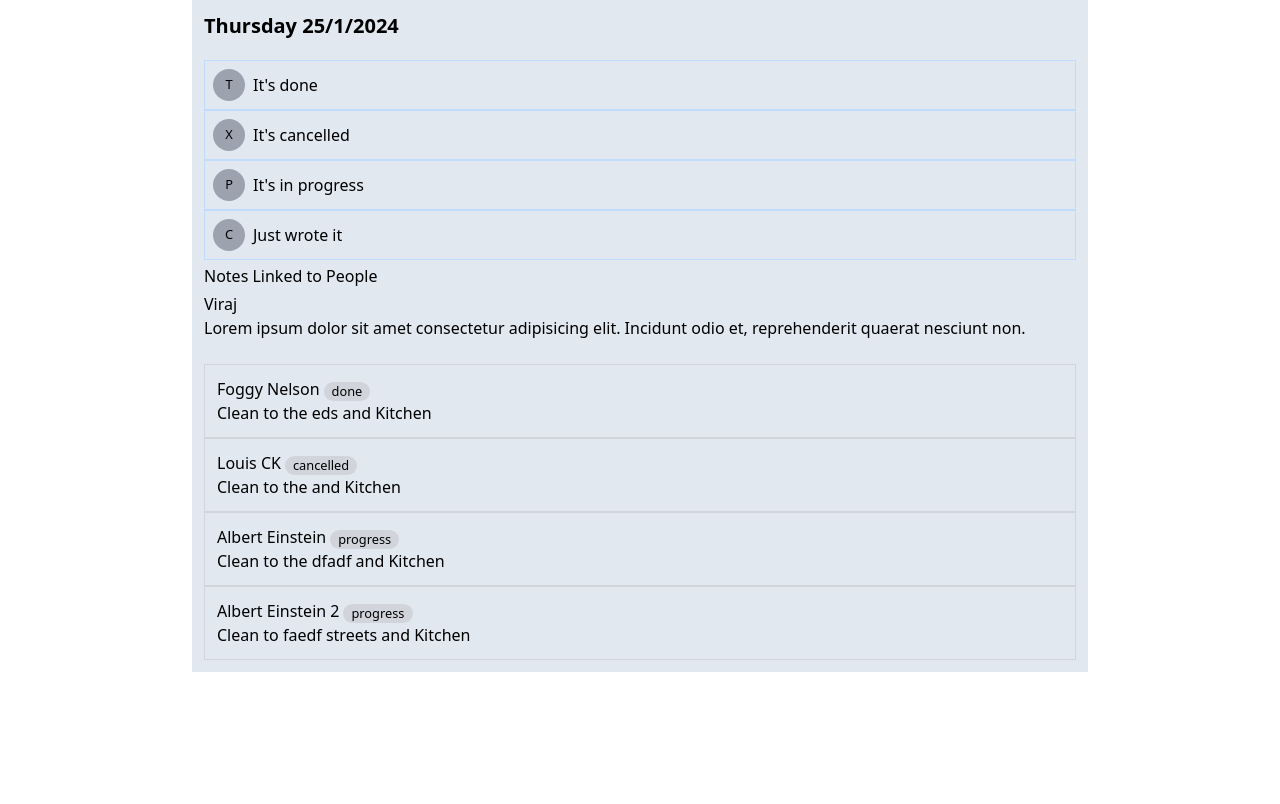
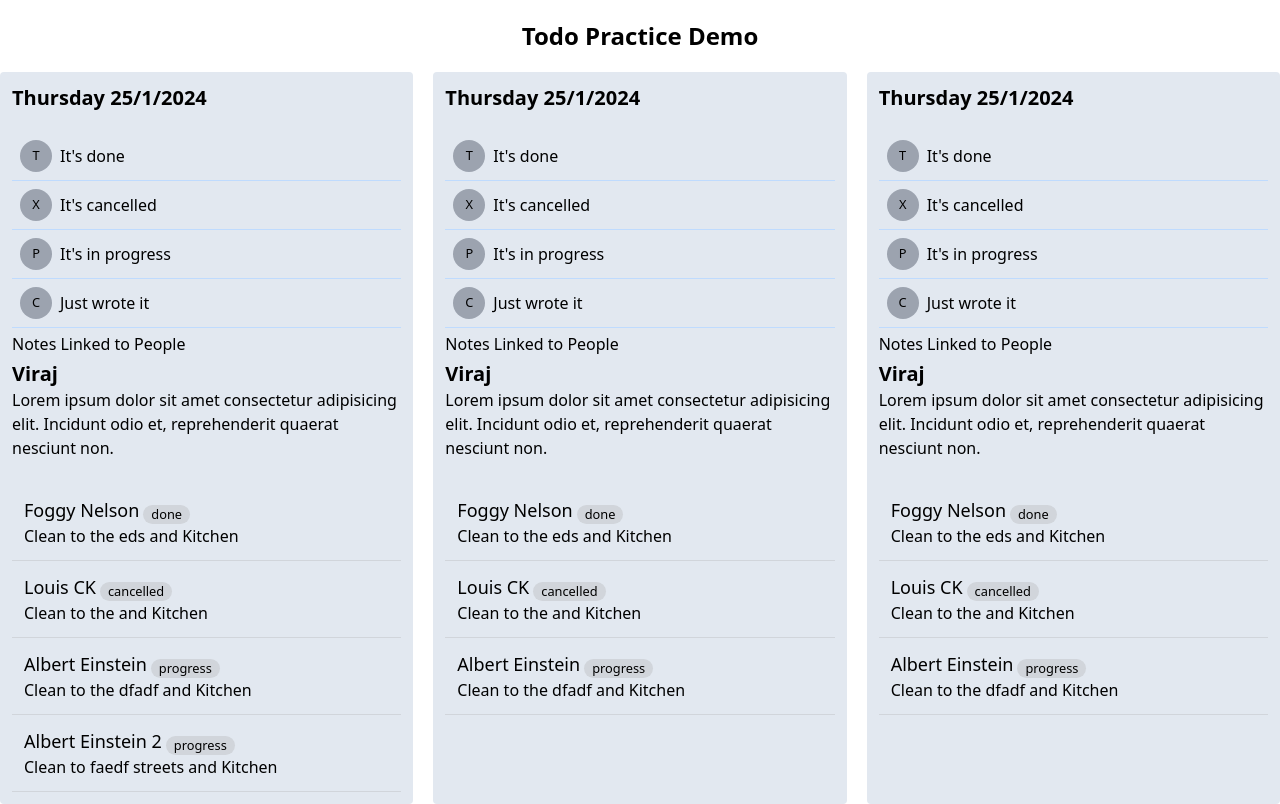
Before and after one commit to noyonalways/full-stack-army-course, a React (Vite) app in the folder frontend/react-demo/: page / in a window 1280 px wide. Built offline with nearby package versions, Linux system fonts and the light colour scheme.

Commit message:
feat: lecture 37 comptete

```diff
--- a/frontend/react-demo/public/task.json
+++ b/frontend/react-demo/public/task.json
@@ -1,3 +1,4 @@
+[
 	{
 		"id": "unique_id_001",
 		"subtitle": "Subtitle",
@@ -61,4 +62,121 @@
 				"status": "progress"
 			}
 		]
+	},
+	{
+		"id": "unique_id_002",
+		"subtitle": "Subtitle",
+		"createdAt": "2024-01-25T13:23:40.808Z",
+		"tags": [
+			{
+				"id": "unique_tagid_001",
+				"text": "It's done",
+				"icon": "T"
+			},
+			{
+				"id": "unique_tagid_002",
+				"text": "It's cancelled",
+				"icon": "X"
+			},
+			{
+				"id": "unique_tagid_003",
+				"text": "It's in progress",
+				"icon": "P"
+			},
+			{
+				"id": "unique_tagid_004",
+				"text": "Just wrote it",
+				"icon": "C"
 			}
+		],
+		"comments": [
+			{
+				"id": "comment_uid_001",
+				"user": {
+					"avartar": "avartar-url",
+					"name": "Viraj",
+					"id": "user_id_001"
+				},
+				"text": "Lorem ipsum dolor sit amet consectetur adipisicing elit. Incidunt odio et, reprehenderit quaerat nesciunt non."
+			}
+		],
+		"tasks": [
+			{
+				"id": "task_uid_001",
+				"title": "Foggy Nelson",
+				"text": "Clean to the eds and Kitchen",
+				"status": "done"
+			},
+			{
+				"id": "task_uid_002",
+				"title": "Louis CK",
+				"text": "Clean to the  and Kitchen",
+				"status": "cancelled"
+			},
+			{
+				"id": "task_uid_003",
+				"title": "Albert Einstein",
+				"text": "Clean to the dfadf and Kitchen",
+				"status": "progress"
+			}
+		]
+	},
+	{
+		"id": "unique_id_002",
+		"subtitle": "Subtitle",
+		"createdAt": "2024-01-25T13:23:40.808Z",
+		"tags": [
+			{
+				"id": "unique_tagid_001",
+				"text": "It's done",
+				"icon": "T"
+			},
+			{
+				"id": "unique_tagid_002",
+				"text": "It's cancelled",
+				"icon": "X"
+			},
+			{
+				"id": "unique_tagid_003",
+				"text": "It's in progress",
+				"icon": "P"
+			},
+			{
+				"id": "unique_tagid_004",
+				"text": "Just wrote it",
+				"icon": "C"
+			}
+		],
+		"comments": [
+			{
+				"id": "comment_uid_001",
+				"user": {
+					"avartar": "avartar-url",
+					"name": "Viraj",
+					"id": "user_id_001"
+				},
+				"text": "Lorem ipsum dolor sit amet consectetur adipisicing elit. Incidunt odio et, reprehenderit quaerat nesciunt non."
+			}
+		],
+		"tasks": [
+			{
+				"id": "task_uid_001",
+				"title": "Foggy Nelson",
+				"text": "Clean to the eds and Kitchen",
+				"status": "done"
+			},
+			{
+				"id": "task_uid_002",
+				"title": "Louis CK",
+				"text": "Clean to the  and Kitchen",
+				"status": "cancelled"
+			},
+			{
+				"id": "task_uid_003",
+				"title": "Albert Einstein",
+				"text": "Clean to the dfadf and Kitchen",
+				"status": "progress"
+			}
+		]
+	}
+]
--- a/frontend/react-demo/src/components/todos/comment-item/index.jsx
+++ b/frontend/react-demo/src/components/todos/comment-item/index.jsx
@@ -1,7 +1,7 @@
 const CommentItem = ({ comment }) => {
 	return (
-		<div>
-			<h3 className="text">{comment.user.name}</h3>
+		<div className="">
+			<h3 className="text-xl font-bold">{comment.user.name}</h3>
 			<p>{comment.text}</p>
 		</div>
 	);
--- a/frontend/react-demo/src/components/todos/index.jsx
+++ b/frontend/react-demo/src/components/todos/index.jsx
@@ -1,9 +1,7 @@
 import fetchData from "../../utils/fetch-data";
-import CommentItem from "./comment-item";
-import TagItem from "./tag-item";
-import TaskItem from "./task-item";
+import Todo from "./todos-parent";
 
-const todo = await fetchData("/task.json");
+const todos = await fetchData("/task.json");
 
 function getDay(dateStr) {
 	const date = new Date(dateStr).getDay();
@@ -27,28 +25,18 @@ function getFormatedDate(dateStr) {
 const Todos = () => {
 	return (
 		<div>
-			<div className="container mx-auto">
-				<div className="lg:max-w-4xl lg:mx-auto bg-slate-200 p-3">
-					<h2 className="text-xl font-bold mb-5">
-						{getDay(todo.createdAt)} {getFormatedDate(todo.createdAt)}
-					</h2>
-					<ul>
-						{todo.tags.map((tag) => (
-							<TagItem tag={tag} key={tag.id} />
-						))}
-					</ul>
-					<p className="my-1 font-medium">Notes Linked to People</p>
-					<div>
-						{todo.comments.map((comment) => (
-							<CommentItem key={comment.id} comment={comment} />
-						))}
-					</div>
-					<ul className="mt-6">
-						{todo.tasks.map((task) => (
-							<TaskItem key={task.id} task={task} />
-						))}
-					</ul>
-				</div>
+			<h1 className="text-2xl font-bold text-center my-5">
+				Todo Practice Demo
+			</h1>
+			<div className="container flex mx-auto gap-x-5">
+				{todos.map((todo, index) => (
+					<Todo
+						getDay={getDay}
+						todo={todo}
+						getFormatedDate={getFormatedDate}
+						key={index + 5}
+					/>
+				))}
 			</div>
 		</div>
 	);
--- a/frontend/react-demo/src/components/todos/tag-item/index.jsx
+++ b/frontend/react-demo/src/components/todos/tag-item/index.jsx
@@ -1,6 +1,8 @@
 const TagItem = ({ tag }) => {
 	return (
-		<li className={`p-2 border border-blue-200 flex items-center space-x-2`}>
+		<li
+			className={`p-2 border-b border-b-blue-200 flex items-center space-x-2`}
+		>
 			<small className=" flex items-center justify-center bg-gray-400 size-8 rounded-full">
 				{tag.icon}
 			</small>
--- a/frontend/react-demo/src/components/todos/task-item/index.jsx
+++ b/frontend/react-demo/src/components/todos/task-item/index.jsx
@@ -1,8 +1,8 @@
 const TaskItem = ({ task }) => {
 	return (
-		<li className={`p-3 border border-gray-300`}>
+		<li className={`p-3 border-b border-b-gray-300`}>
 			<div className="flex items-end space-x-1">
-				<h3>{task.title}</h3>
+				<h3 className="font-medium text-lg">{task.title}</h3>
 				<small className="bg-gray-300 px-2 rounded-full">{task.status}</small>
 			</div>
 			{task.text}
--- /dev/null
+++ b/frontend/react-demo/src/components/todos/todos-parent/index.jsx
@@ -0,0 +1,31 @@
+import CommentItem from "../comment-item";
+import TagItem from "../tag-item";
+import TaskItem from "../task-item";
+
+const Todo = ({ todo, getFormatedDate, getDay }) => {
+	return (
+		<div className="bg-slate-200 p-3 rounded">
+			<h2 className="text-xl font-bold mb-5">
+				{getDay(todo.createdAt)} {getFormatedDate(todo.createdAt)}
+			</h2>
+			<ul>
+				{todo.tags.map((tag) => (
+					<TagItem tag={tag} key={tag.id} />
+				))}
+			</ul>
+			<p className="my-1 font-medium">Notes Linked to People</p>
+			<div>
+				{todo.comments.map((comment) => (
+					<CommentItem key={comment.id} comment={comment} />
+				))}
+			</div>
+			<ul className="mt-6">
+				{todo.tasks.map((task) => (
+					<TaskItem key={task.id} task={task} />
+				))}
+			</ul>
+		</div>
+	);
+};
+
+export default Todo;
```
Lines whose indentation alone changed are shown as unchanged.
